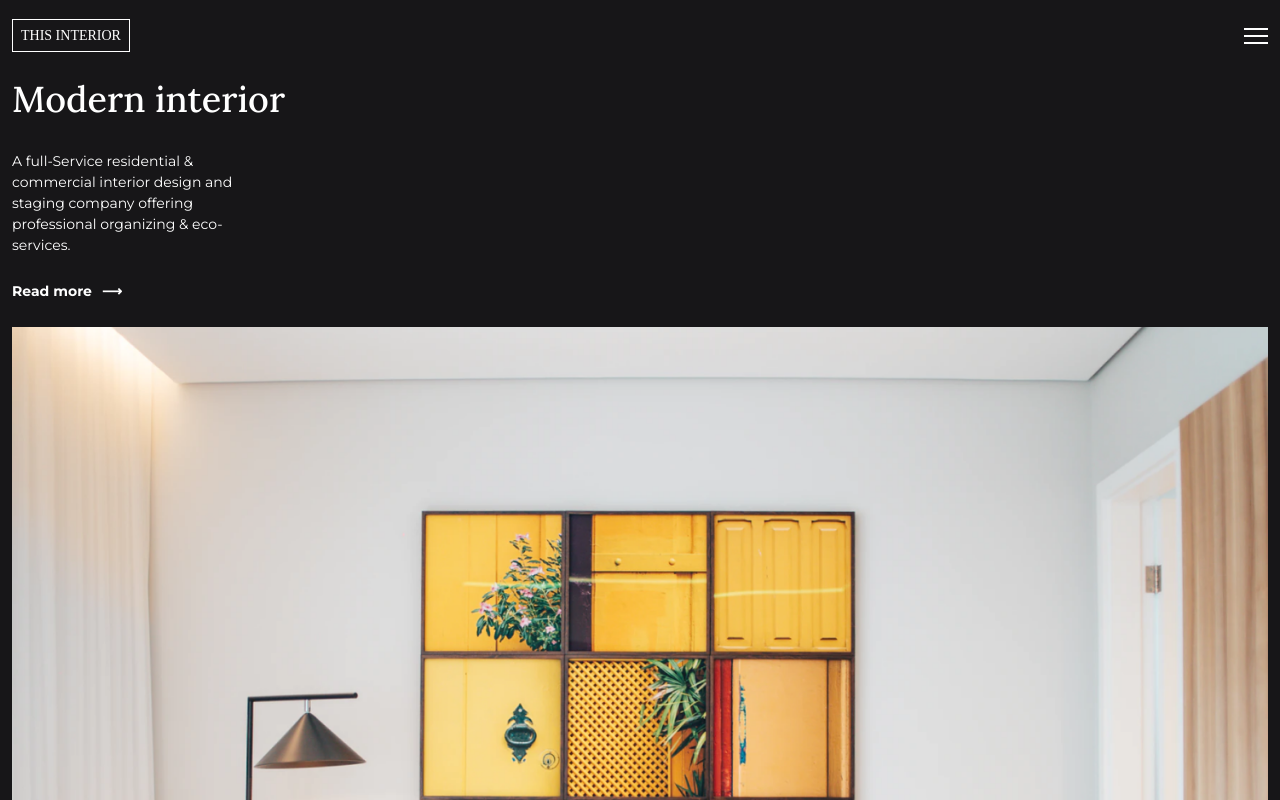
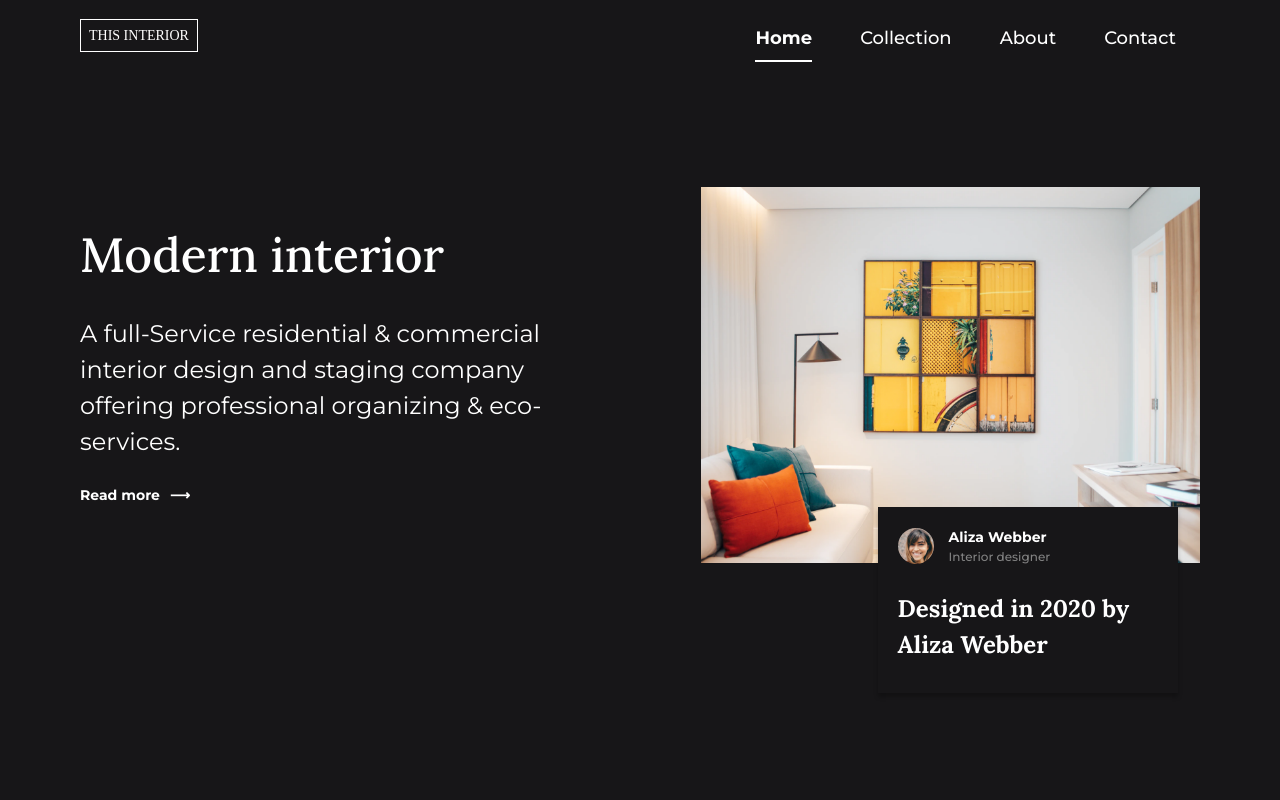
Before and after one commit to ritabradley/interior-consultant, a plain HTML site: page index.html in a window 1280 px wide. Shown: the top 800 px of the page. Drawn offline with Linux system fonts and the light colour scheme; a web font is replaced by a local one.

Commit message:
create desktop styles

```diff
--- a/css/style.css
+++ b/css/style.css
@@ -23,6 +23,8 @@
 }
 
 body {
+	display: flex;
+	flex-direction: column;
 	font-family: var(--body-font);
 	font-weight: var(--font-normal);
 	font-size: var(--text-sm);
@@ -185,7 +187,7 @@ li a:hover {
 	width: 300px;
 	padding: 20px;
 	position: absolute;
-	top: 80%;
+	top: 85%;
 	right: 2%;
 }
 
@@ -227,3 +229,74 @@ main {
 	position: relative;
 	z-index: -1;
 }
+
+@media screen and (min-width: 992px) {
+
+	.nav {
+		max-height: none;
+		background: transparent;
+		position: relative;
+		top: 0;
+		width: fit-content;
+		float: right;
+	}
+
+	ul {
+		padding: 0;
+	}
+
+	li {
+		float: left;
+		padding: 0 24px;
+	}
+
+	li a {
+		padding: 0;
+	}
+
+	li a:hover {
+		background: transparent;
+		color: var(--gray);
+	}
+
+	.hamburger-menu-label {
+		display: none;
+	}
+
+	body {
+		padding: 0 80px;
+	}
+
+	main {
+		display: flex;
+		justify-content: center;
+		align-items: center;
+		margin: 100px 0;
+	}
+
+	.hero-text h1 {
+		font-size: var(--text-xxl);
+	}
+
+	.hero-text p {
+		font-size: var(--text-lg);
+		width: fit-content;
+	}
+
+	.hero {
+		margin-right: 120px;
+	}
+
+	.designer-details h3 {
+		font-size: var(--text-sm);
+	}
+
+
+	.designer-details p {
+		font-size: var(--text-xs);
+	}
+
+	h2 {
+		font-size: var(--text-lg);
+	}
+}
--- a/index.html
+++ b/index.html
@@ -26,6 +26,9 @@
 			</ul>
 		</nav>
 	</div>
+
+</header>
+<main>
 	<section class="hero">
 		<div class="hero-text">
 			<h1>Modern interior</h1>
@@ -35,8 +38,7 @@
 			<a class="btn">Read more <span>&LongRightArrow;</span></a>
 		</div>
 	</section>
-</header>
-<main>
+	<div>
 		<img alt="" src="./images/photo1.png">
 		<section class="credit">
 			<div class="designer">
@@ -49,6 +51,8 @@
 
 			<h2>Designed in 2020 by <br>Aliza Webber</h2>
 		</section>
+	</div>
+
 </main>
 </body>
 </html>
```
Lines whose indentation alone changed are shown as unchanged.
